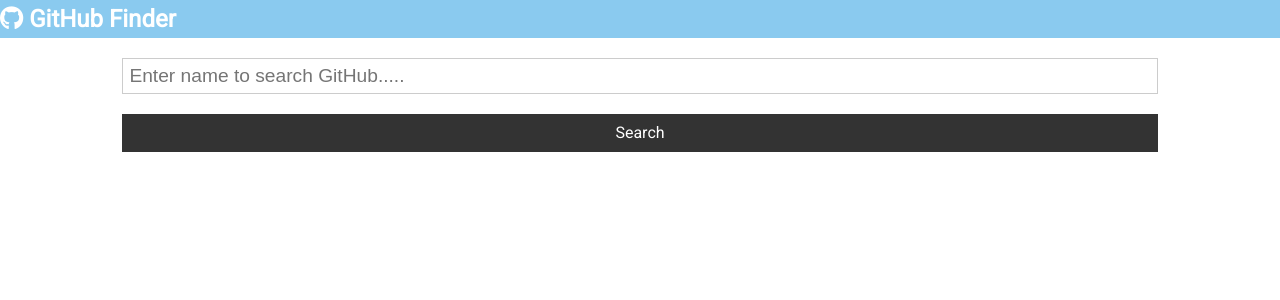
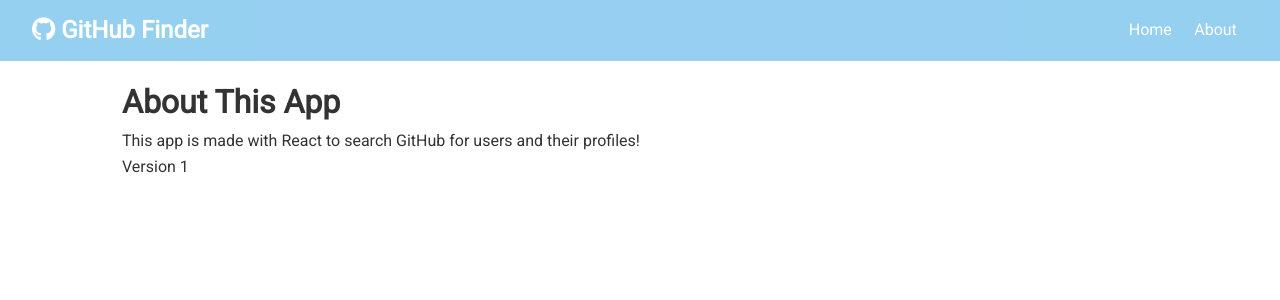
Before and after one commit to BlakeACollins/Github-Finder, a React (Create React App) app: page /about in a window 1280 px wide. Shown: the top 300 px of the page. Built offline with nearby package versions, Linux system fonts and the light colour scheme.

Commit message:
Add files via upload

```diff
--- a/src/App.css
+++ b/src/App.css
@@ -369,7 +369,7 @@
 }
 
 .navbar a:hover {
-  color: var(--light-color);
+  color: purple;
 }
 
 .navbar .welcome span {
--- a/src/App.js
+++ b/src/App.js
@@ -1,5 +1,6 @@
 
-import React, { Component }from 'react'
+import React, { Component, Fragment }from 'react'
+import { BrowserRouter as Router, Switch, Route } from 'react-router-dom'
 import PropTypes from 'prop-types';
 import axios from 'axios';
 import './App.css';
@@ -7,6 +8,7 @@
 import Search from './components/layouts/users/Search';
 import Users from './components/layouts/users/User';
 import Alert from './components/layouts/Alert';
+import About from './components/pages/About'
 
 class App extends Component{
   state = {
@@ -54,23 +56,35 @@
     const {users, loading} = this.state;
 
     return (
+      <Router>
     <div className="App">
       <Navbar/>
       <div className='container'>
         <Alert alert={this.state.alert} />
+        <Switch>
+          <Route
+          exact
+          path='/'
+          render={props => (
+            <Fragment>
               <Search
                   searchUsers={this.searchUsers}
                   clearUsers={this.clearUsers}
                   showClear ={users.lenght > 0 ? true: false}
                   setAlert={this.setAlert}
                 />
-
               <Users
                     loading={loading}
                     users={users}/>
-      </div>
+
+            </Fragment>
+          )} />
+          <Route exact path='/about' component={About} />
+        </Switch>
 
       </div>
+    </div>
+    </Router>
     );
   }
 }
--- a/src/components/layouts/Navbar.js
+++ b/src/components/layouts/Navbar.js
@@ -1,13 +1,22 @@
 import React from 'react';
 import PropTypes from 'prop-types';
+import { Link } from 'react-router-dom';
 
-const Navbar = ({icon, title}) => {
+const Navbar = ({ icon, title }) => {
 
     return (
-        <nav className="bg-primary">
+        <nav className="bg-primary navbar">
             <h1>
                 <i className={icon} /> {title}
             </h1>
+            <ul className=''>
+                <li>
+                    <Link to ='/'>Home</Link>
+                </li>
+                <li>
+                    <Link to ='/about'>About</Link>
+                </li>
+            </ul>
         </nav>
     )
 }
--- /dev/null
+++ b/src/components/pages/About.js
@@ -0,0 +1,12 @@
+import React, { Fragment } from 'react'
+
+const About = () => {
+    return (
+        <Fragment>
+            <h1>About This App</h1>
+            <p>This app is made with React to search GitHub for users and their profiles!</p>
+            <p>Version 1</p>
+        </Fragment>
+    )
+}
+export default About;
```
Lines whose indentation alone changed are shown as unchanged.
